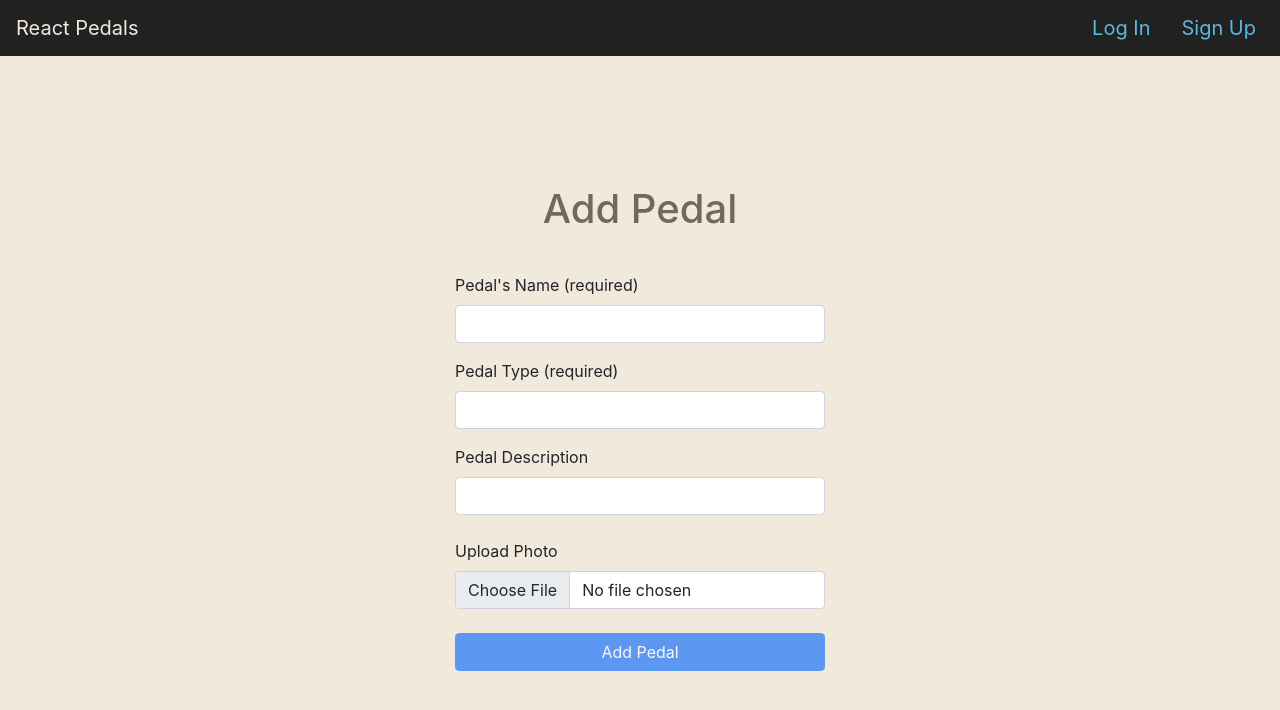
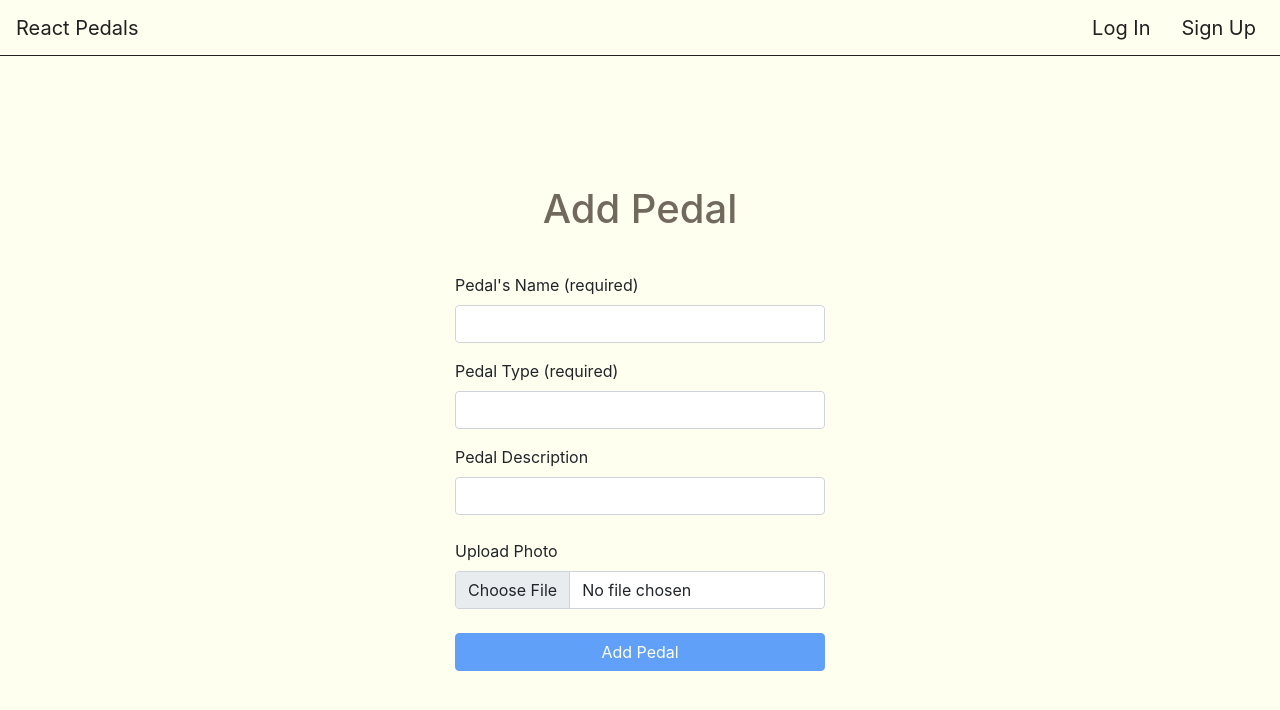
Before and after one commit to LargeWater/react-pedals-front-end, a React (Create React App) app: page /add in a window 1280 px wide. Shown: the top 710 px of the page. Built offline with nearby package versions, Linux system fonts and the light colour scheme; no server answers.

Commit message:
change colors

```diff
--- a/src/App.css
+++ b/src/App.css
@@ -5,13 +5,13 @@
 }
 
 .App-header {
-  background-color: var(--black);
+  background-color: var(--background);
   display: flex;
   align-items: center;
   justify-content: space-between;
   padding: 2vmin;
   font-size: 2.5vmin;
-  color: var(--background);
+  color: var(--black);
 }
 
 .App main {
@@ -26,3 +26,7 @@
   color: var(--secondary-dark);
   margin-bottom: 5vmin;
 }
+
+header {
+  border-bottom: 1px solid var(--black);
+}
--- a/src/index.css
+++ b/src/index.css
@@ -13,21 +13,21 @@ code {
 :root {
   --black: #212121;
   --accent: #5DB7DE;
-  --background: #F1E9DB;
+  --background: ivory;
   --secondary: #A39B8B;
   --secondary-dark: #716A5C;
 }
 
 a {
-  color: var(--accent);
+  color: var(--black);
   padding: 1vmin;
   border-radius: 1vmin;
   text-decoration: none !important;
 }
 
 a:hover {
-  color: var(--black);
-  background-color: var(--accent);
+  color: var(--accent);
+  /* background-color: var(--accent); */
 }
 
 a.active {
--- a/src/pages/AddPedal/AddPedal.jsx
+++ b/src/pages/AddPedal/AddPedal.jsx
@@ -16,14 +16,14 @@ function AddPedal(props) {
 		formElement.current.checkValidity() ? setValidForm(true) : setValidForm(false)
 	}, [formData])
 
-  const handleSubmit = evt => {
+	const handleChangePhoto = evt => {
+		setPhotoData({ photo: evt.target.files[0] })
+  }
+
+	const handleSubmit = evt => {
 		evt.preventDefault()
-    props.handleAddPedal(formData, photoData.photo)
+		props.handleAddPedal(formData, photoData.photo)
 	}
-
-	const handleChangePhoto = evt => {
-    setPhotoData({ photo: evt.target.files[0] })
-  }
 
 	return (
 		<>
```
Also changed, not shown: src/pages/EditPedal/EditPedal.jsx (indentation only).
